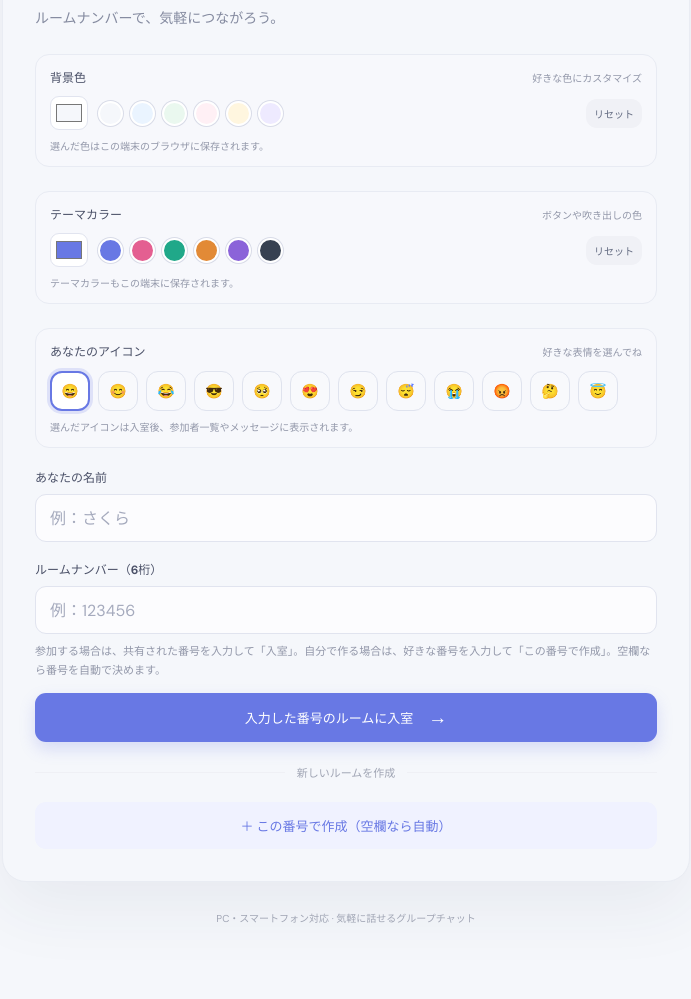
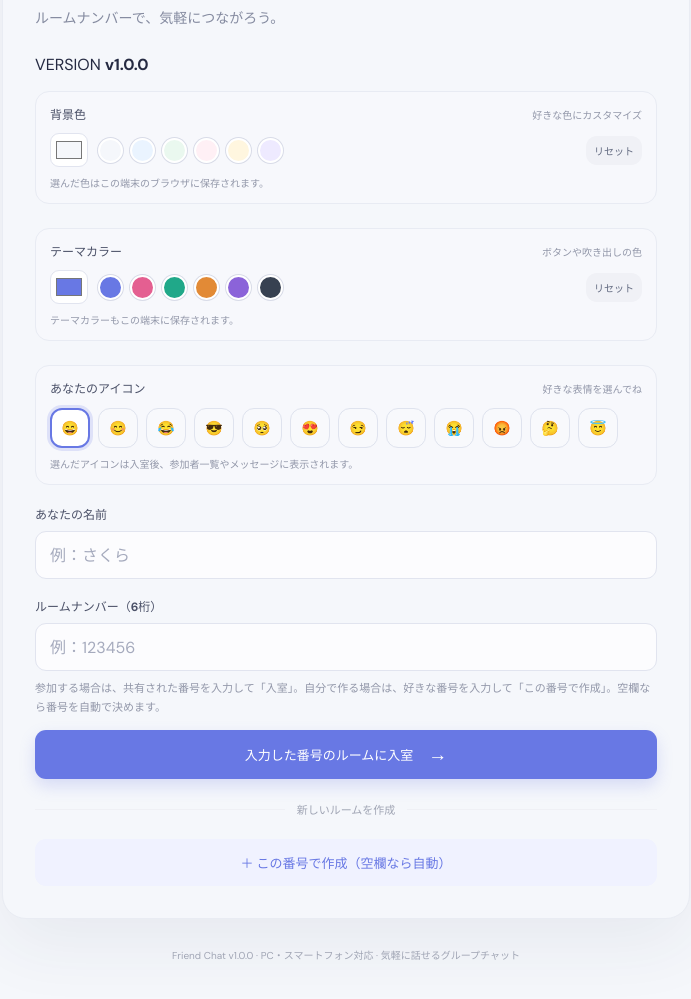
Before and after one commit to roorusu-jpg/url-chat-app, a website: page public/index.html in a window 1280 px wide. Shown: the part 211-1210 px from the top of the page, without its empty margins (294-985 px from the left). Before the commit the page ends 1188 px from the top, so only its background shows below. Drawn offline with Linux system fonts and the light colour scheme.

Commit message:
Add app version display

```diff
--- a/public/index.html
+++ b/public/index.html
@@ -14,6 +14,7 @@
       <p class="eyebrow">SIMPLE GROUP CHAT</p>
       <h1>Friend <span>Chat</span></h1>
       <p class="sub">ルームナンバーで、気軽につながろう。</p>
+      <p class="version-line">VERSION <strong id="appVersion">v1.0.0</strong></p>
 
       <section class="theme-settings" aria-label="背景色の設定">
         <div class="theme-heading">
@@ -114,7 +115,7 @@
         <button id="backBtn" class="back-button" type="button">← ルーム選択に戻る</button>
       </div>
     </section>
-    <p class="page-note">PC・スマートフォン対応 · 気軽に話せるグループチャット</p>
+    <p class="page-note">Friend Chat <span id="appVersionFooter">v1.0.0</span> · PC・スマートフォン対応 · 気軽に話せるグループチャット</p>
   </main>
   <script src="/app.js"></script>
 </body>
```
